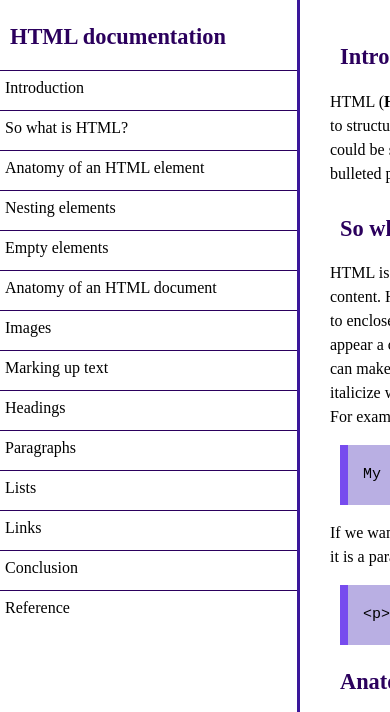
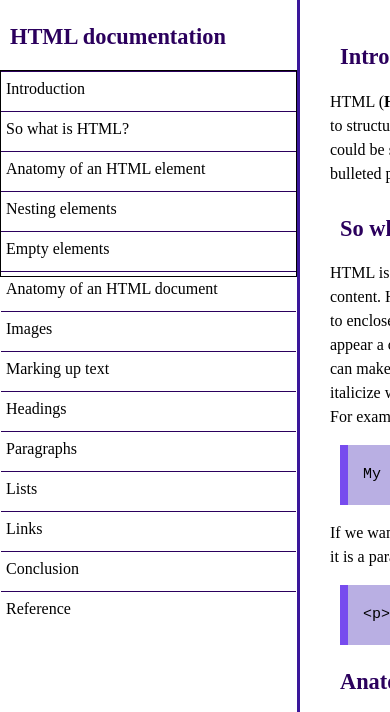
Before and after one commit to Bansi-23/DocumentationPage, a plain HTML site: page index.html in a window 390 px wide. Shown: the top 712 px of the page. Drawn offline with Linux system fonts and the light colour scheme.

Commit message:
Update index.html

```diff
--- a/index.html
+++ b/index.html
@@ -127,6 +127,13 @@ strong {
   margin-right: auto;
   border: solid 1px #b9afe3;
 }
+        @media only screen and (max-width: 815px) {
+  /* For mobile phones: */
+  #navbar ul {
+    border: 1px solid;
+    height: 207px;
+  }
+
     </style>
 
     </head>
```
